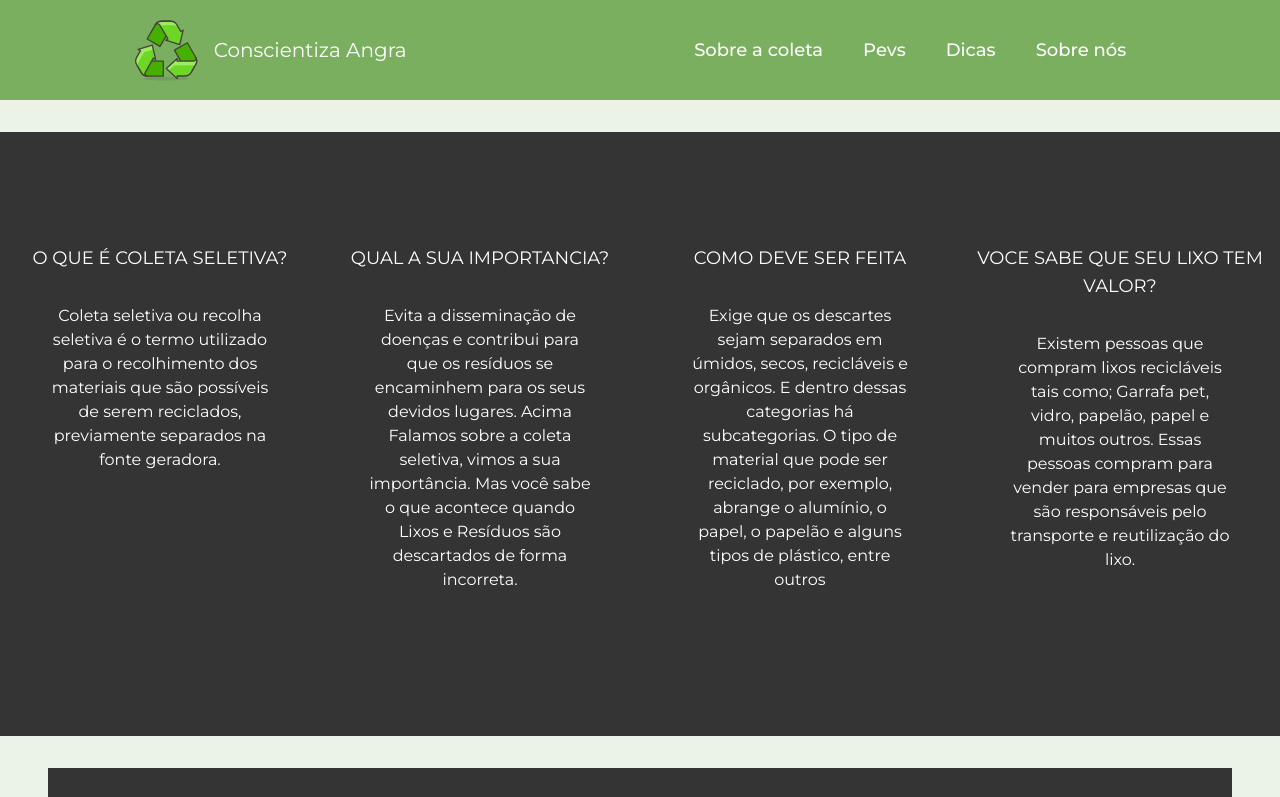
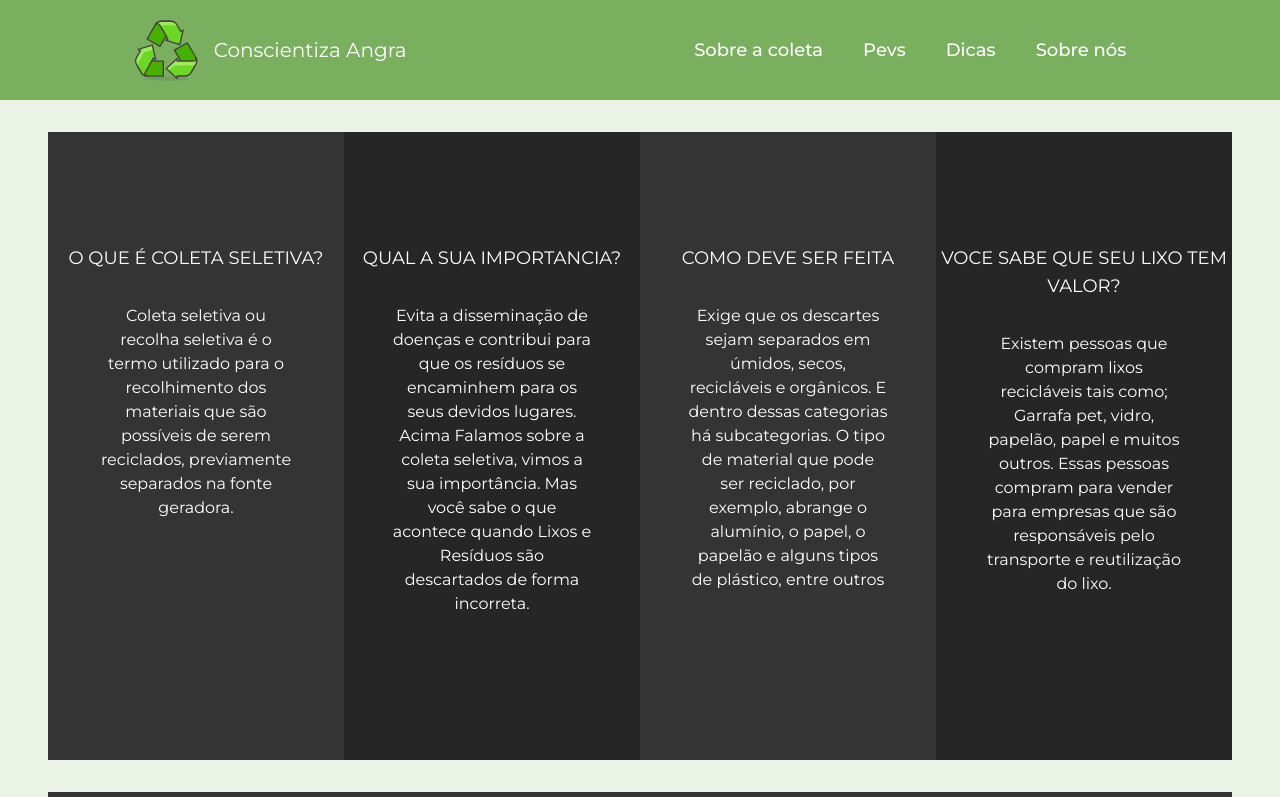
Before and after one commit to WeslleySOR/conscientiza-angra, a React (Vite) app: page / in a window 1280 px wide. Shown: the top 797 px of the page. Built offline with nearby package versions, Linux system fonts and the light colour scheme.

Commit message:
fix: layout issues

```diff
--- a/src/components/AboutSelectiveCollectionComponent/Web.tsx
+++ b/src/components/AboutSelectiveCollectionComponent/Web.tsx
@@ -1,7 +1,7 @@
 export function AboutSelectiveCollectionComponentWeb() {
   return (
     <div
-      className="scroll-mt-[132px] flex odd:bg-[#262626]"
+      className="scroll-mt-[132px] lg:mx-12 flex"
       id="sobre-a-coleta"
     >
       <div className="select-none flex flex-col flex-1 gap-8 pt-28 pb-36 bg-[#343434] text-[#fff] transition-opacity duration-200 hover:opacity-90">
@@ -12,7 +12,7 @@ export function AboutSelectiveCollectionComponentWeb() {
           previamente separados na fonte geradora.
         </span>
       </div>
-      <div className="select-none flex flex-col flex-1 gap-8 pt-28 pb-36 bg-[#343434] text-[#fff] transition-opacity duration-200 hover:opacity-90">
+      <div className="select-none flex flex-col flex-1 gap-8 pt-28 pb-36 bg-[#262626] text-[#fff] transition-opacity duration-200 hover:opacity-90">
         <h1 className="text-lg text-center">QUAL A SUA IMPORTANCIA? </h1>
         <span className="text-base text-center px-12">
           Evita a disseminação de doenças e contribui para que os resíduos se
@@ -30,7 +30,7 @@ export function AboutSelectiveCollectionComponentWeb() {
           papel, o papelão e alguns tipos de plástico, entre outros
         </span>
       </div>
-      <div className="select-none flex flex-col flex-1 gap-8 pt-28 pb-36 bg-[#343434] text-[#fff] transition-opacity duration-200 hover:opacity-90">
+      <div className="select-none flex flex-col flex-1 gap-8 pt-28 pb-36 bg-[#262626] text-[#fff] transition-opacity duration-200 hover:opacity-90">
         <h1 className="text-lg text-center">
           VOCE SABE QUE SEU LIXO TEM VALOR?
         </h1>
--- a/src/pages/AboutUs/index.tsx
+++ b/src/pages/AboutUs/index.tsx
@@ -2,7 +2,7 @@ import { AboutUsCard } from "../../components/AboutUsCard";
 
 export function AboutUs() {
   return (
-    <div className="scroll-mt-[152px] mt-8 flex flex-col bg-[#343434] text-[#fff] md:scroll-mt-[96px] lg:scroll-mt-[132px] xl:mx-12 lg:px-32" id="sobre-nos">
+    <div className="scroll-mt-[152px] mt-8 flex flex-col bg-[#343434] text-[#fff] md:scroll-mt-[96px] lg:scroll-mt-[132px] lg:mx-12 lg:px-32" id="sobre-nos">
       <header className="flex items-center justify-center p-6">
         <h1 className="text-xl">Sobre nós</h1>
       </header>
--- a/src/pages/Pevs/index.tsx
+++ b/src/pages/Pevs/index.tsx
@@ -13,7 +13,7 @@ export function Pevs() {
   };
   return (
     <div
-      className="scroll-mt-[152px] mt-8 flex flex-col bg-[#343434] text-[#fff] md:scroll-mt-[96px] lg:scroll-mt-[132px] xl:mx-12"
+      className="scroll-mt-[152px] mt-8 flex flex-col bg-[#343434] text-[#fff] md:scroll-mt-[96px] lg:scroll-mt-[132px] lg:mx-12"
       id="pevs"
     >
       <header className="flex items-center justify-center p-6">
--- a/src/pages/Tips/index.tsx
+++ b/src/pages/Tips/index.tsx
@@ -3,7 +3,7 @@ import { TipsCard } from "../../components/TipsCard";
 export function Tips() {
   return (
     <div
-      className="scroll-mt-[152px] mt-8 flex flex-col bg-[#343434] text-[#fff] md:scroll-mt-[96px] lg:scroll-mt-[132px] xl:mx-12"
+      className="scroll-mt-[152px] mt-8 flex flex-col bg-[#343434] text-[#fff] md:scroll-mt-[96px] lg:scroll-mt-[132px] lg:mx-12"
       id="dicas"
     >
       <header className="flex items-center justify-center p-6">
```
